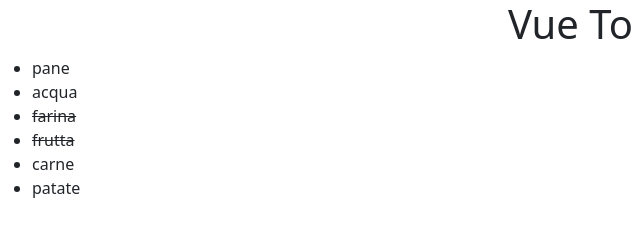
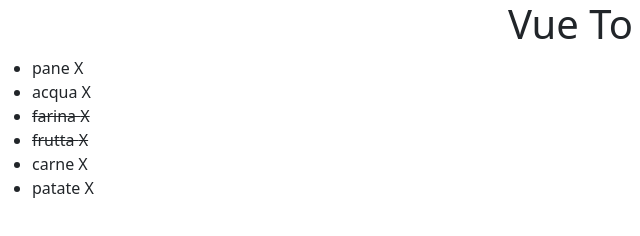
Before and after one commit to stiva98/vue-todolist, a plain HTML site: page index.html in a window 1280 px wide. Shown: the full height of the page, 0-640 px from the left. Drawn offline with nearby package versions, Linux system fonts and the light colour scheme.

Commit message:
ADD milestone 2

```diff
--- a/css/style.css
+++ b/css/style.css
@@ -11,3 +11,6 @@
 .acquired {
     text-decoration: line-through;
 }
+span {
+    cursor: pointer;
+}
--- a/index.html
+++ b/index.html
@@ -24,9 +24,11 @@
     <main>
         <div id="app">
             <ul>
-                <li v-for="list in toDoList" :class="{'acquired': list.done == true}">
+                <li v-for="(list, i) in toDoList" :class="{'acquired': list.done == true}">
                     {{ list.text }}
-
+                    <span @click="remove(i)">
+                        X
+                    </span>
                 </li>
             </ul>
         </div>
--- a/js/scripts.js
+++ b/js/scripts.js
@@ -31,5 +31,10 @@
             ]
 
         }
+    },
+    methods: {
+        remove(index) {
+            this.toDoList.splice(index, 1)
+        }
     }
 }).mount('#app')
```
